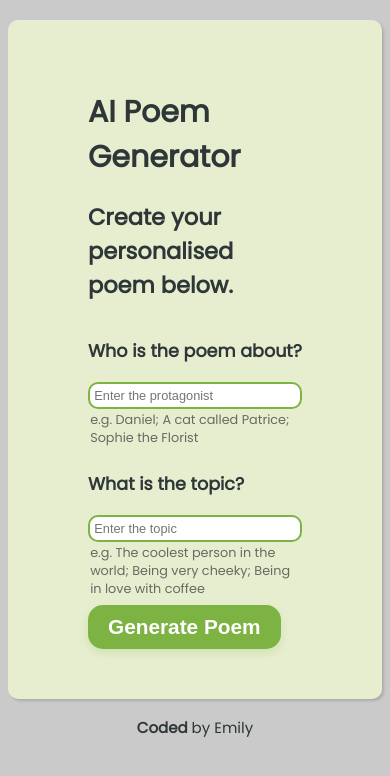
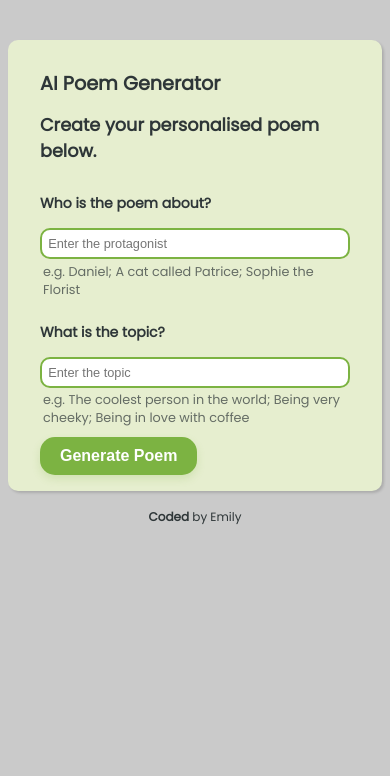
Before and after one commit to em-wb/sc-poem-generator, a plain HTML site: page index.html in a window 390 px wide. Drawn offline with nearby package versions, Linux system fonts and the light colour scheme.

Commit message:
Make responsive

```diff
--- a/styles.css
+++ b/styles.css
@@ -4,7 +4,7 @@ body {
   align-items: center;
   height: 100vh;
   color: #2e3638;
-  padding-top: 3%;
+  padding-top: 2rem;
   font-size: 15px;
   background-color: rgb(202, 202, 202);
   font-family: "Poppins", sans-serif;
@@ -12,7 +12,6 @@ body {
 }
 
 input {
-  background-color: ;
   border-radius: 10px;
   border: 2px solid #7cb342;
   font-size: 0.8rem;
@@ -57,12 +56,11 @@ small {
   display: flex;
   flex-direction: column;
   width: auto;
-  gap: 50px;
 }
 
 .input-container,
 .output-container {
-  padding: 50px 80px;
+  padding: 2rem 3rem;
   border-radius: 10px;
   background-color: #e6eecf;
   box-shadow: rgba(0, 0, 0, 0.15) 1.95px 1.95px 2.6px;
@@ -70,6 +68,7 @@ small {
 
 .output-container {
   border-left: 10px solid #7cb342;
+  margin-top: 2rem;
 }
 
 .question {
@@ -85,3 +84,26 @@ small {
 .hidden {
   display: none;
 }
+
+@media screen and (max-width: 768px) {
+  body {
+    font-size: 12px;
+  }
+
+  button {
+    font-size: 1rem;
+  }
+
+  h1 {
+    font-size: 1.2rem;
+  }
+
+  h2 {
+    font-size: 1.1rem;
+  }
+
+  .input-container,
+  .output-container {
+    padding: 1rem 2rem;
+  }
+}
```
